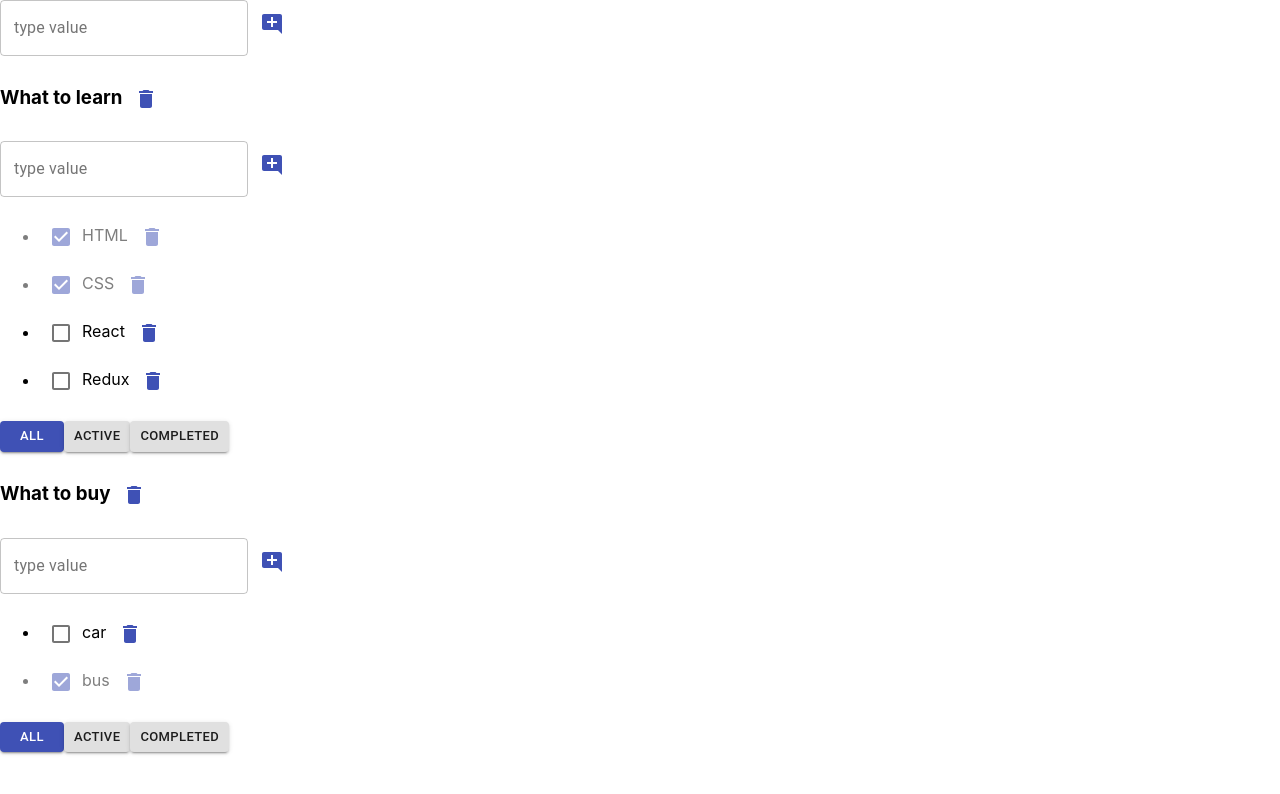
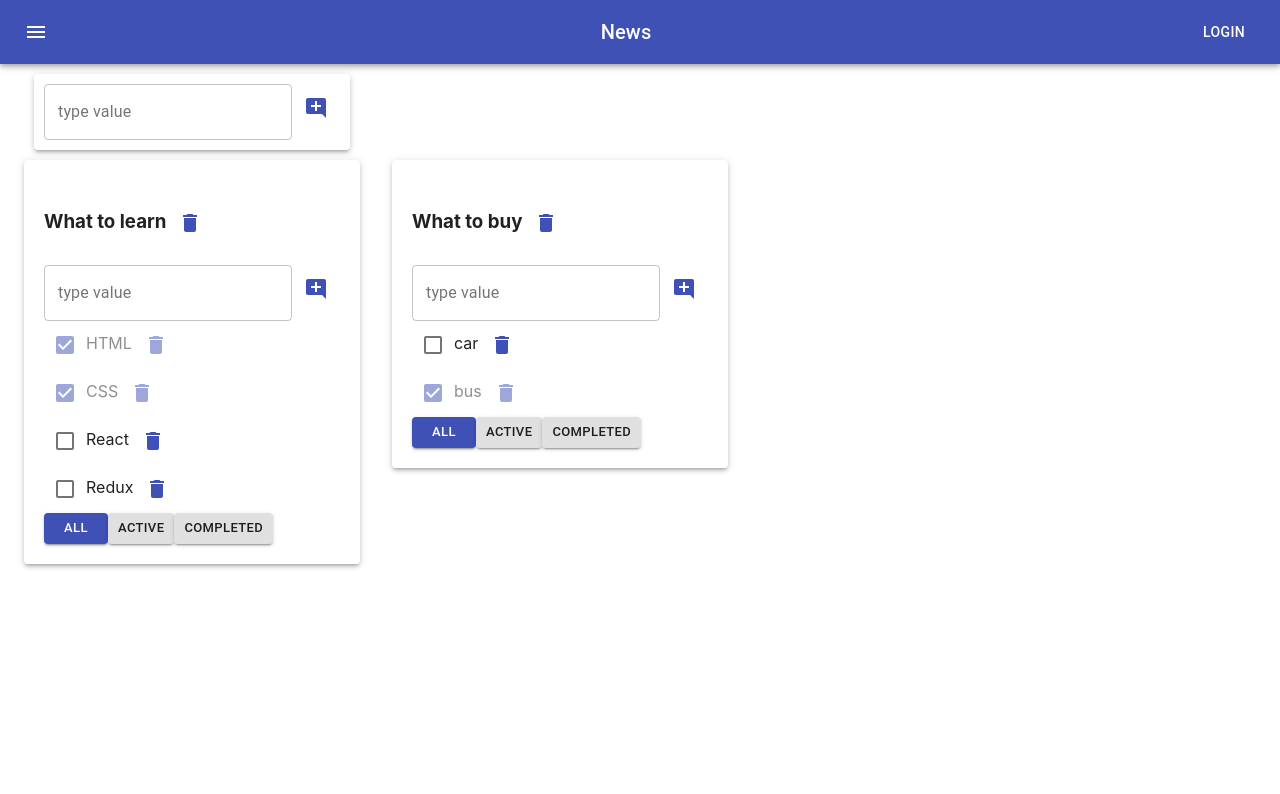
Before and after one commit to PavelMalta/Todolist-homework, a React (Create React App) app: page / in a window 1280 px wide. Shown: the top 794 px of the page. Built offline with nearby package versions, Linux system fonts and the light colour scheme.

Commit message:
add Grid from material-ui in 7 lesson

```diff
--- a/src/App.tsx
+++ b/src/App.tsx
@@ -3,6 +3,9 @@ import {v1} from 'uuid';
 import './App.css';
 import {TaskType, Todolist} from "./Todolist";
 import {AddItemForm} from "./AddItemForm";
+import AppBar from '@material-ui/core/AppBar';
+import {Button, Container, Grid, IconButton, Paper, Toolbar, Typography} from '@material-ui/core';
+import {Menu} from '@material-ui/icons';
 
 export type FilterValuesType = "All" | "Completed" | "Active"
 type TodoListType = {
@@ -10,8 +13,8 @@ type TodoListType = {
     title: string
     filter: FilterValuesType
 }
-type TaskStateType ={
-    [key:string]: Array<TaskType>
+type TaskStateType = {
+    [key: string]: Array<TaskType>
 }
 
 function App() {
@@ -65,7 +68,7 @@ function App() {
     }
 
     function changeTodoListTitle(id: string, newTitle: string) {
-        const todoList = todoLists.find( tl => tl.id === id)
+        const todoList = todoLists.find(tl => tl.id === id)
         if (todoList) {
             todoList.title = newTitle
             setTodoLists([...todoLists])
@@ -101,13 +104,28 @@ function App() {
         setTodoLists([todoList, ...todoLists])
         setTasks({
             ...tasksObj,
-            [todoList.id]:[]
+            [todoList.id]: []
         })
     }
 
     return (
         <div className="App">
-            <AddItemForm addItem={addTodoList}/>
+            <AppBar position="static">
+                <Toolbar style={{display: "flex", justifyContent: "space-between"}}>
+                    <IconButton edge="start" color="inherit" aria-label="menu">
+                        <Menu/>
+                    </IconButton>
+                    <Typography variant="h6">
+                        News
+                    </Typography>
+                    <Button color="inherit">Login</Button>
+                </Toolbar>
+            </AppBar>
+            <Container fixed>
+                <Grid container>
+                    <Paper elevation={3} style={{margin:"10px", padding: "10px"}}><AddItemForm addItem={addTodoList}/></Paper>
+                </Grid>
+                <Grid container spacing={4}>
                     {
                         todoLists.map((tl) => {
                             let tasksForTodolist = tasksObj[tl.id];
@@ -117,7 +135,9 @@ function App() {
                             if (tl.filter === "Active") {
                                 tasksForTodolist = tasksForTodolist.filter(t => t.isDone === false)
                             }
-                    return <Todolist key={tl.id}
+                            return <Grid item>
+                                <Paper elevation={3} style={{padding: "20px"}}>
+                                <Todolist key={tl.id}
                                           id={tl.id}
                                           title={tl.title}
                                           tasks={tasksForTodolist}
@@ -130,10 +150,12 @@ function App() {
                                           changeTaskTitle={changeTaskTitle}
                                           changeTodoListTitle={changeTodoListTitle}
                                 />
+                                </Paper>
+                            </Grid>
                         })
                     }
-
-
+                </Grid>
+            </Container>
         </div>
     );
 }
--- a/src/Todolist.tsx
+++ b/src/Todolist.tsx
@@ -50,7 +50,7 @@ export function Todolist(props: PropsType) {
                 </IconButton>
             </h3>
             <AddItemForm addItem={addTask}/>
-            <ul>
+            <div>
                 {
                     props.tasks.map(t => {
                         const onRemoveHandler = () => props.removeTask(t.id, props.id)
@@ -62,7 +62,7 @@ export function Todolist(props: PropsType) {
                         }
 
                         return (
-                            <li key={t.id} className={t.isDone ? "is-done" : ""}>
+                            <div key={t.id} className={t.isDone ? "is-done" : ""}>
                                 <Checkbox
                                     color="primary"
                                     checked={t.isDone}
@@ -73,11 +73,11 @@ export function Todolist(props: PropsType) {
                                     <Delete/>
                                 </IconButton>
 
-                            </li>)
+                            </div>)
                     })
                 }
 
-            </ul>
+            </div>
             <div>
                 <Button
                     variant="contained"
```
Also changed, not shown: 1 other file (tests, documents, lock files or other folders). Lines whose indentation alone changed are shown as unchanged.
